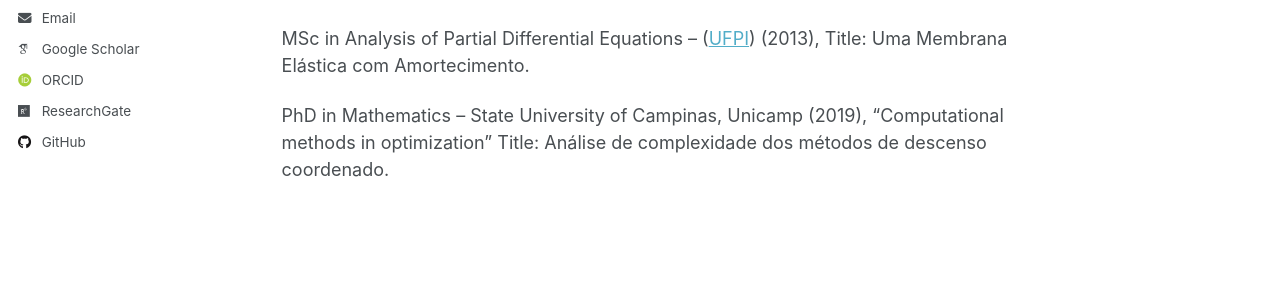
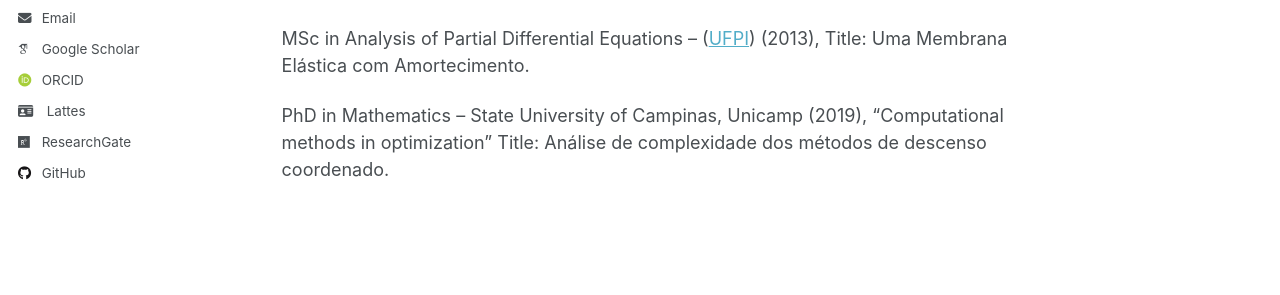
Before and after one commit to vitalianoamaral/vitalianoamaral.github.io, a Jekyll site: the page built from _pages/about.md, in a window 1280 px wide. Shown: the part 417-712 px from the top of the page. Built offline with Jekyll 4.4.1, drawn with Linux system fonts in a browser that asks for light colours; some web fonts are replaced.

Commit message:
Update author-profile.html

```diff
--- a/_includes/author-profile.html
+++ b/_includes/author-profile.html
@@ -56,6 +56,13 @@
       {% if author.orcid %}
         <li><a href="{{ author.orcid }}"><i class="ai ai-orcid ai-fw icon-pad-right"></i>ORCID</a></li>
       {% endif %}
+      {% if author.lattes %}
+  <li>
+    <a href="{{ author.lattes }}" target="_blank">
+      <i class="fas fa-id-card icon-pad-right"></i>Lattes
+    </a>
+  </li>
+{% endif %}
       {% if author.pubmed %}
         <li><a href="{{ author.pubmed }}"><i class="ai ai-pubmed ai-fw icon-pad-right"></i>PubMed</a></li>
       {% endif %}
```
